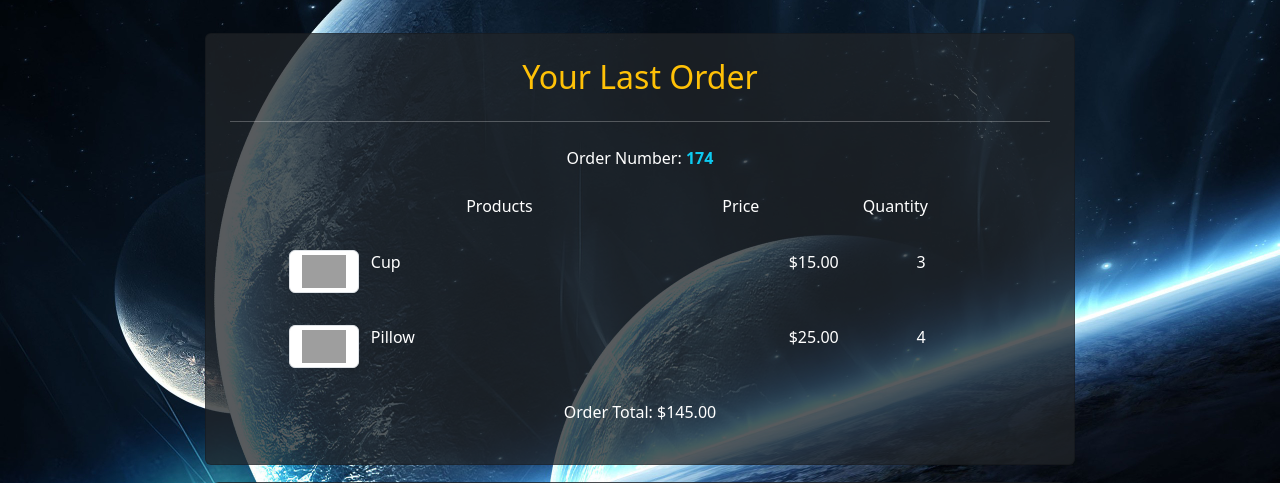
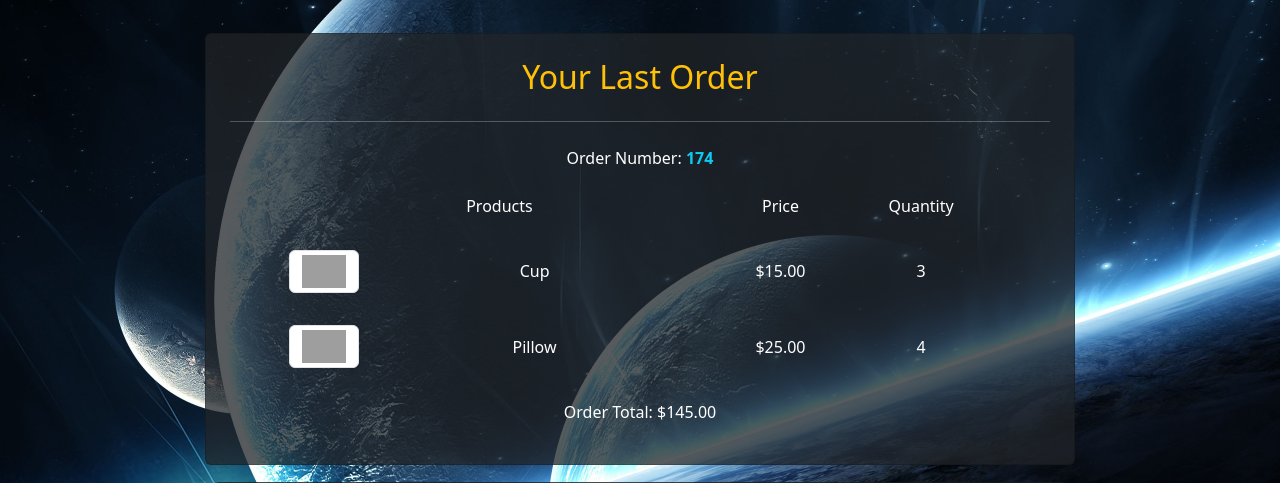
Before and after one commit to myunglyu/CSC160-DP, a Django app: page /accounts/profile/ in a window 1280 px wide. Shown: the part 110-593 px from the top of the page. Run offline with Django 5.2, Linux system fonts and the light colour scheme; a user stored in the database is signed in; data comes from the database, SQL or seed files in the repository; both versions use the stored data as it was after the commit; grey boxes are pictures that could not be loaded.

Commit message:
modified:   db.sqlite3 	modified:   space_tigersapp/templates/accounts/profile.html

```diff
--- a/space_tigersapp/templates/accounts/profile.html
+++ b/space_tigersapp/templates/accounts/profile.html
@@ -11,15 +11,15 @@
     </div>
     <div class="row py-3">
         <div class="col-6 offset-1 text-nowrap align-self-center text-center">Products</div>
-        <div class="col-2 text-nowrap align-self-center">Price</div>
-        <div class="col-2 text-nowrap align-self-center">Quantity</div>
+        <div class="col-2 text-nowrap align-self-center text-center">Price</div>
+        <div class="col-2 text-nowrap align-self-center text-center">Quantity</div>
     </div>
     {% for item in list %}
     <div class="row py-3">
         <img src="{{ item.product.image_url }}" class="img-thumbnail col-1 offset-1">
-        <div class="col-5 text-truncate">{{ item.product.name }}</div>
-        <div class="col-2 text-nowrap text-end">${{ item.product.price | floatformat:2 }}</div>
-        <div class="col-2 text-nowrap text-center">{{ item.quantity }}</div>
+        <div class="col-5 text-truncate align-self-center text-center">{{ item.product.name }}</div>
+        <div class="col-2 text-nowrap text-end align-self-center text-center">${{ item.product.price | floatformat:2 }}</div>
+        <div class="col-2 text-nowrap text-center align-self-center text-center">{{ item.quantity }}</div>
     </div>
     {% endfor %}
 
```
Also changed, not shown: db.sqlite3.
